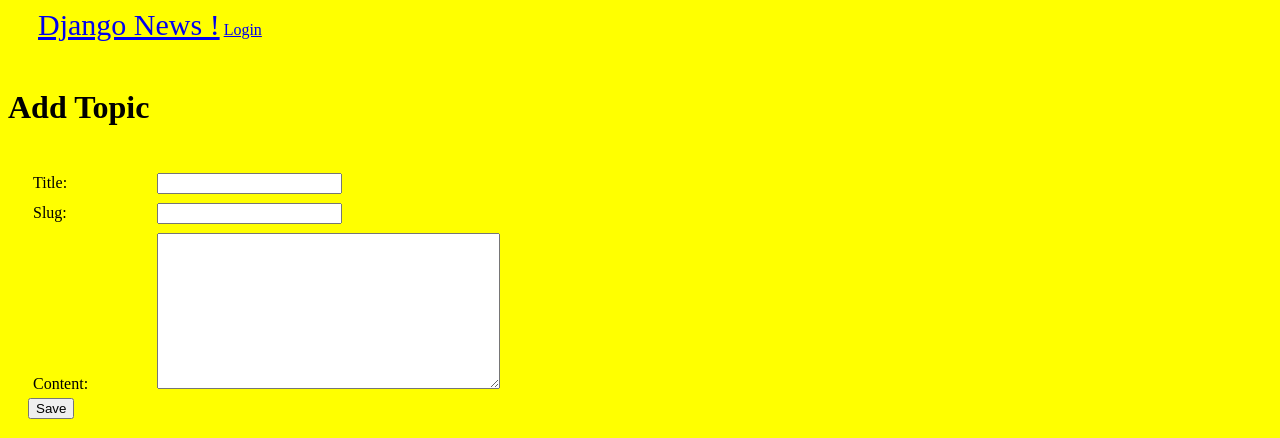
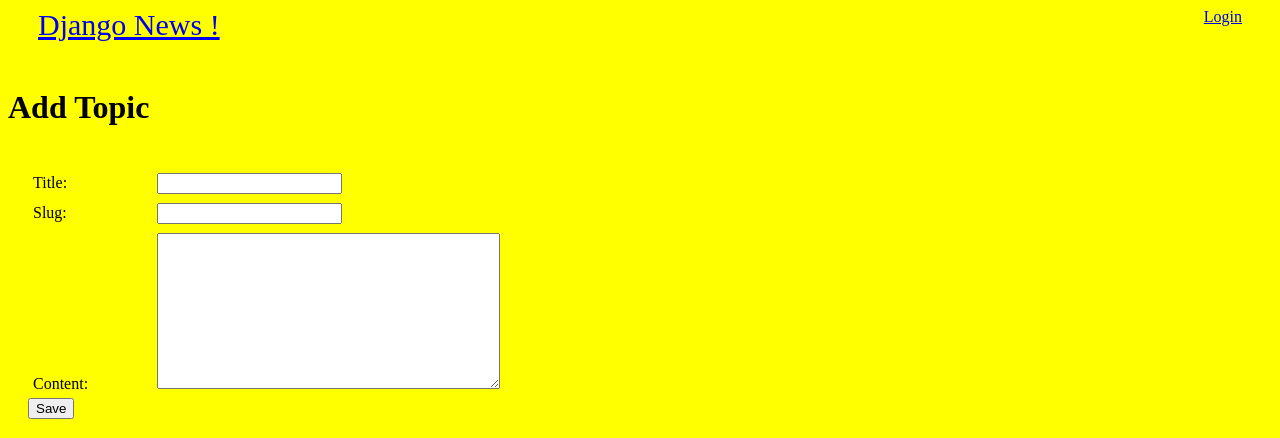
Before and after one commit to elhamza9/django-news, a Django app: page /topics/new in a window 1280 px wide. Shown: the top 438 px of the page. Run offline with Django 3.2, Linux system fonts and the light colour scheme.

Commit message:
Fix Header Styling

```diff
--- a/djangonews/topics/static/topics/styles/main.css
+++ b/djangonews/topics/static/topics/styles/main.css
@@ -13,12 +13,14 @@ header.base_header {
 
 header.base_header .logo {
     display: inline-block;
+    float: left;
     font-size: 30px;
     margin-left: 30px;
 }
 
 header.base_header .profile {
     display: inline-block;
+    float: right;
     margin-right: 30px;
 }
 
```
